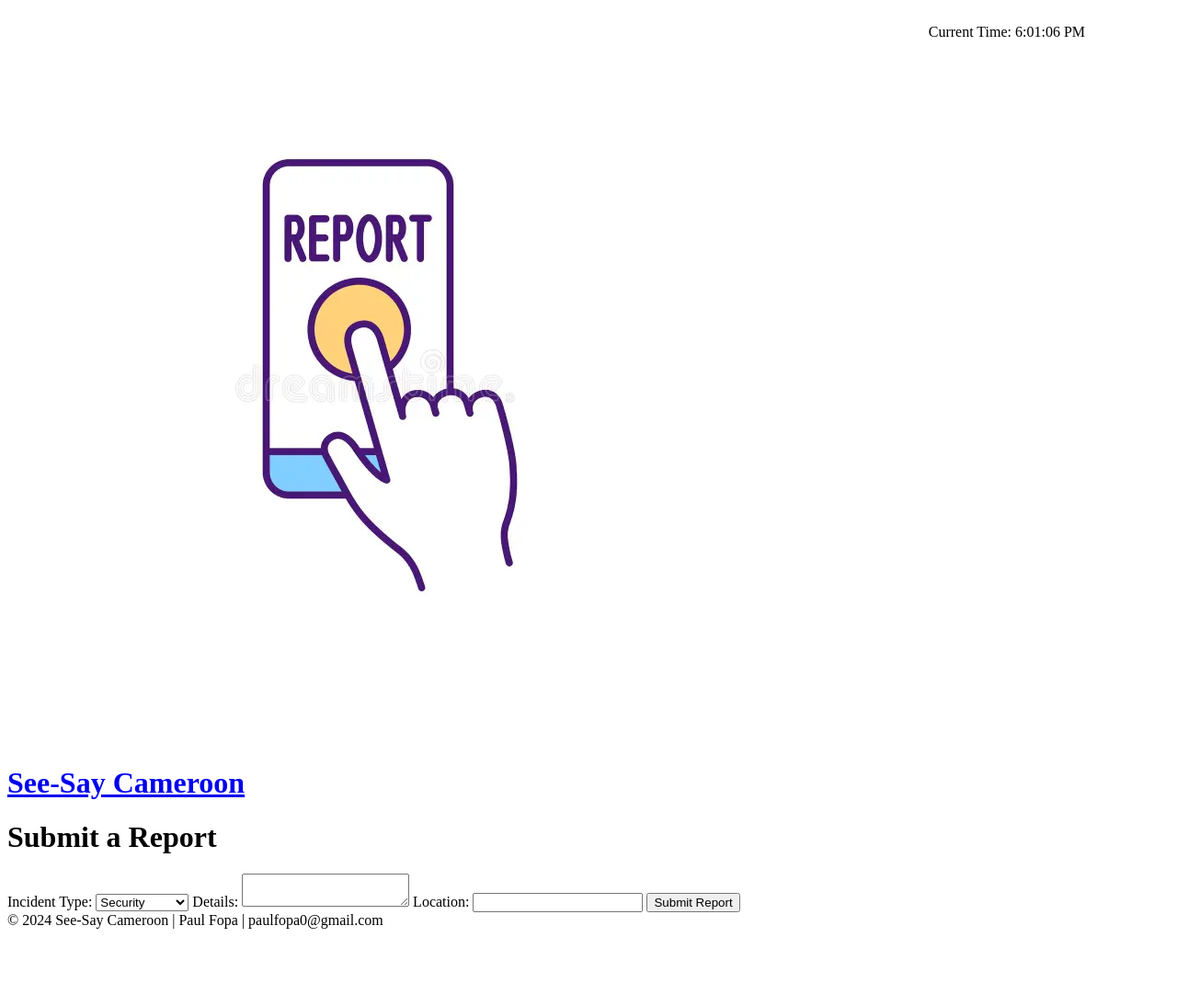
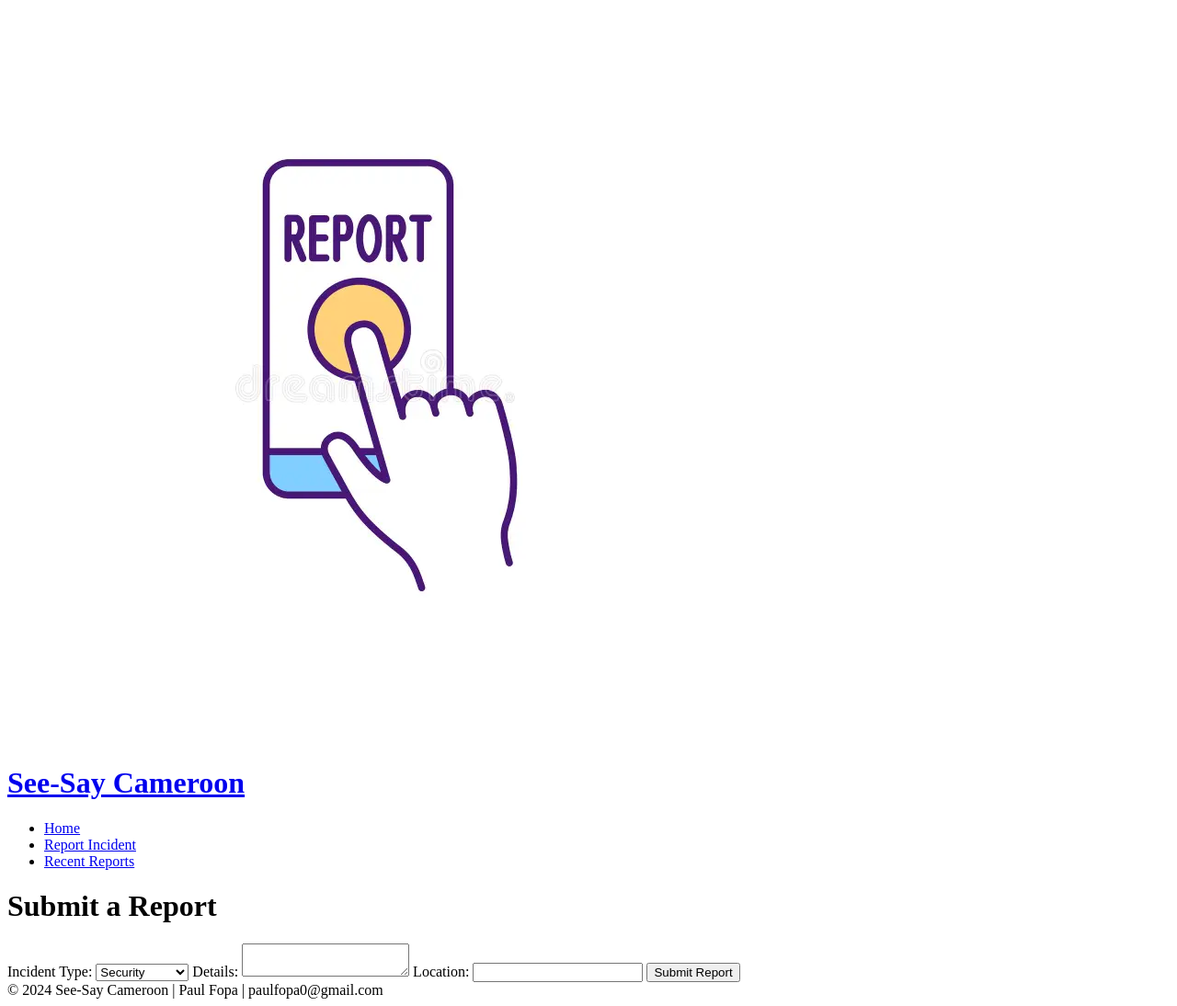
Before and after one commit to FabPaul/portfolio, a Flask app: page /report_form in a window 1280 px wide. Shown: the whole page at 92% size. Before the commit the page ends 1010 px from the top, so only its background shows below. Run offline with Flask 3, Linux system fonts and the light colour scheme; parts of the project's set-up code (start-up, migrations or seed data) failed here and were passed over.

Commit message:
Feat: Added functionality to display recent reports

```diff
--- a/app.py
+++ b/app.py
@@ -9,6 +9,7 @@ from user import User
 from db_utils import db_config, connect_to_database, create_user
 from auth import login, logout, login_manager
 import flask_login
+from datetime import datetime, timedelta
 
 
 # Placeholder for db credentialsloaded from .env
@@ -94,15 +95,32 @@ def register():
     else:
         return "Method not allowed", 405
 
-
-@app.route("/report_form")
-def report_form():
-  return render_template("report.html")
-
-
 app.add_url_rule("/login", "login", login, methods=["POST"])
 app.add_url_rule("/logout", "/logout", logout, methods=["GET"])
 
 
+@app.route("/report_form")
+def report_form():
+  """Report submission form"""
+  return render_template("report.html")
+
+
+@app.route("/recent_reports", methods=["GET"], strict_slashes=False)
+def recent_reports():
+    """Display recent reports"""
+    connection = connect_to_database()
+    cursor = connection.cursor(dictionary=True)
+
+    sql = "SELECT * FROM incidents WHERE reported_at >= %s"
+    threshold = datetime.now() - timedelta(days=1)
+    values = (threshold,)
+
+    cursor.execute(sql, values)
+    recent_reports = cursor.fetchall()
+    connection.close()
+
+    return render_template("recent_reports.html", reports=recent_reports)
+
+
 if __name__ == "__main__":
     app.run(debug=True)
--- a/templates/base.html
+++ b/templates/base.html
@@ -13,9 +13,17 @@
                 <img src="{{ url_for('static', filename='../static/images/logo.png') }}" alt="See-Say Cameroon logo" class="logo">
                 <h1>See-Say Cameroon</h1>
             </a>
-                <div style="position: fixed; top: 10px; right: 100px;">
-                    <p>Current Time: <span id="current-time"></span></p>
-                </div>
+            <nav></nav>
+            <nav>
+                <ul>
+                  <li><a href="{{ url_for('home') }}">Home</a></li>
+                  <li><a href="{{ url_for('report_form') }}">Report Incident</a></li>
+                  <li><a href="{{ url_for('recent_reports') }}">Recent Reports</a></li>
+                  {% if current_user.is_authenticated %}
+                  <li><a href="{{ url_for('logout') }}">Logout</a></li>
+                  {% endif %}
+                </ul>
+              </nav>
         </div>
     </header>
         <div>
```
Also changed, not shown: templates/recent_reports.html (added, +20 -0 lines).
